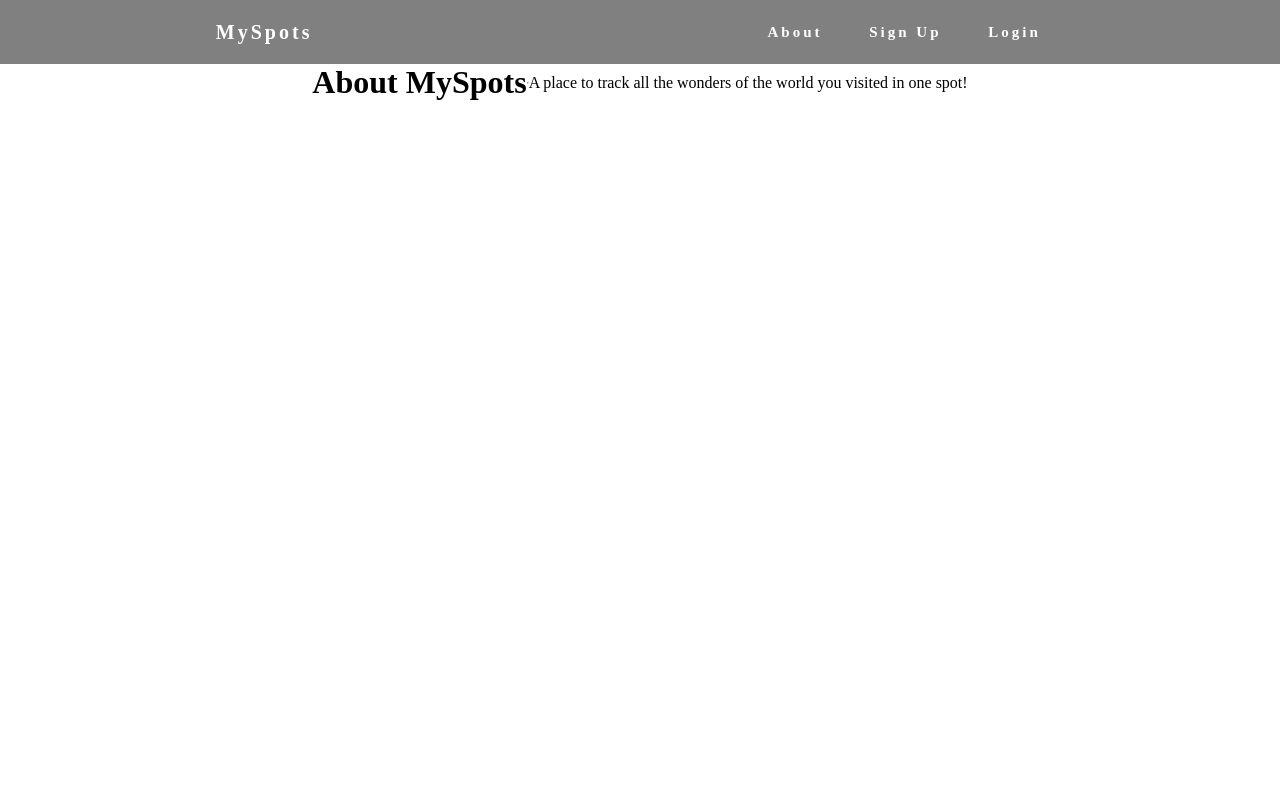
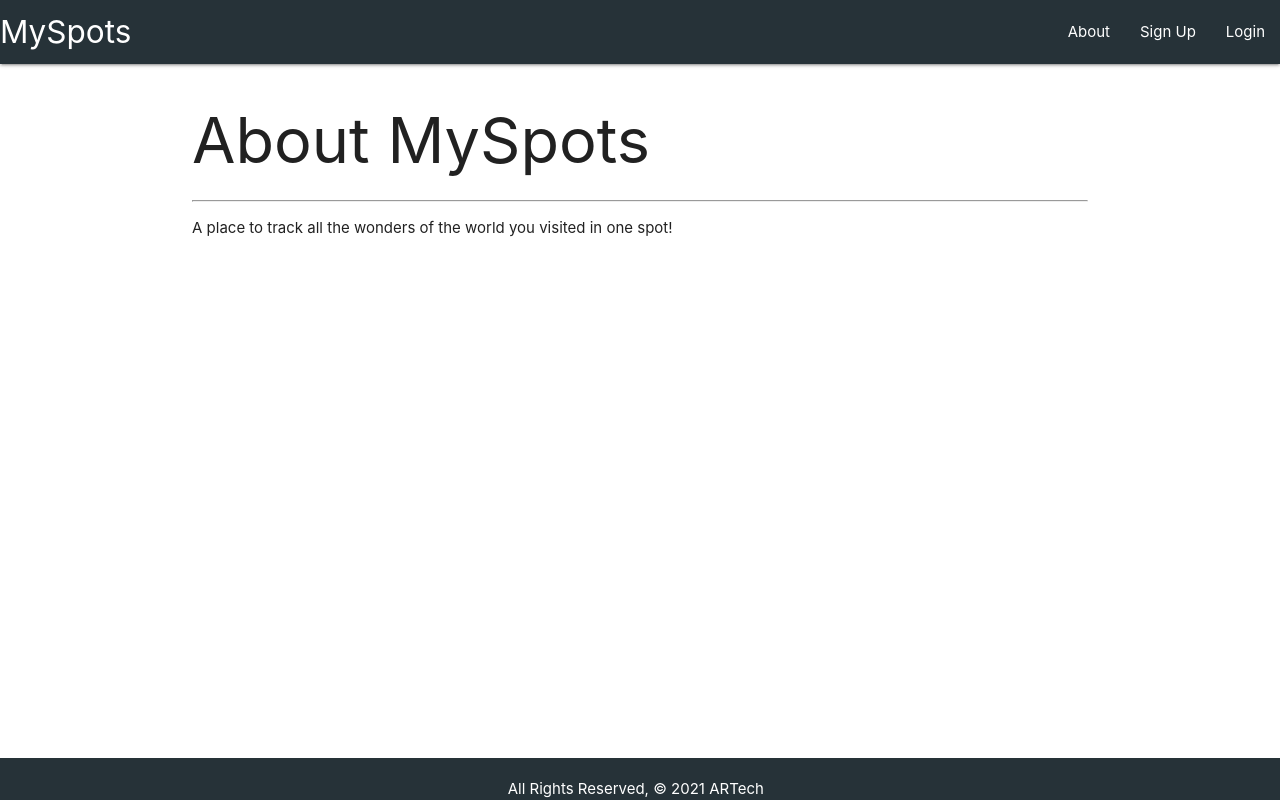
Before and after one commit to ifrah1/myspots, a Django app: page /about/ in a window 1280 px wide. Run offline with Django 3.2, Linux system fonts and the light colour scheme.

Commit message:
fixed nav bar

```diff
--- a/main_app/static/css/style.css
+++ b/main_app/static/css/style.css
@@ -1,165 +1,14 @@
-*{
-    margin: 0px;
-    padding: 0px;
-    box-sizing: border-box;
+body {
+    display: flex;
+    min-height: 100vh;
+    flex-direction: column;
 }
 
-body{
-    min-height: 100vh;
-}
-/* styling for main container */
-
-.container{
-    display: flex;
-    justify-content: center;
-    align-items: center;
+main {
+    flex: 1 0 auto;
 }
 
-/* styling for landing page */
-.landing{
-    margin-top: 60px;
-    display: flex;
-    flex-direction: column;
-    justify-content: center;
-    align-items: center;
+footer {
+    padding-top: 0;
+    text-align: center;
 }
-
-.button {
-    background-color: black;
-    border: none;
-    color: white;
-    padding: 15px 32px;
-    text-align: center;
-    text-decoration: none;
-    display: inline-block;
-    font-size: 16px;
-    margin: 4px 2px;
-    cursor: pointer;
-    border-radius: 8px;
-}
-
-.signup{
-    width: 150px;
-}
-
-/* Nav styling */
-nav{
-    display: flex;
-    justify-content: space-around;
-    align-items: center;
-    min-height: 8vh;
-    background-color: gray;
-    /* add font later */
-    z-index: 20;
-}
-
-.logo {
-    color: white;
-    letter-spacing: 3px;
-    font-size: 20px;
-    text-decoration: none;
-}
-
-.nav-links{
-    display: flex;
-    justify-content: space-around;
-    width: 25%;
-}
-
-.nav-links li{
-    list-style: none;
-}
-
-.nav-links a{
-    color: white;
-    text-decoration: none;
-    letter-spacing: 3px;
-    font-weight: bold;
-    font-size: 15px;
-
-}
-
-/* burger menu styling */
-.burger{
-    display: none;
-    cursor: pointer;
-}
-
-.burger div{
-    width: 25px;
-    height: 3px;
-    background-color: white;
-    margin: 5px;
-    transition: all 0.3s ease;
-}
-
-/* detail map style*/
-.detail-map div > div{
-    z-index: 1;
-}
-
-.map-all {
-    width: 100%;
-    height: 100%;
-    z-index: 1;
-}
-
-/* nav Mobile styling */
-@media screen and (max-width: 768px){
-    body{
-        overflow-x: hidden;
-    }
-
-    .nav-links{
-        position: absolute;
-        right: 0px;
-        height: 92vh;
-        top: 8vh;
-        background-color: gray;
-        display: flex;
-        flex-direction: column;
-        align-items: center;
-        /*shows nav full screen in mobile*/
-        width: 50%;
-        transform: translateX(100%);
-        transition: transform 0.5s ease-in;
-    }
-    .nav-links li{
-        opacity: 0;
-    }
-
-    .burger{
-        display: block;
-    }
-}
-
-.nav-active{
-    transform: translateX(0%);
-}
-
-/* animation for showing links in mobile nav */
-@keyframes navLinkFade{
-    from{
-        opacity: 0;
-        transform: translateX(50px);
-    }to{
-        opacity: 1;
-        transform: translateX(0px);
-    }
-}
-
-.toggle .line1{
-    transform: rotate(-45deg) translate(-5px, 6px);
-}
-.toggle .line2{
-    opacity: 0;
-}
-.toggle .line3{
-    transform: rotate(45deg) translate(-5px, -6px);
-}
-
-.sticky {
-    position: fixed;
-    top: 0;
-    width: 100%;
-}
--- a/main_app/templates/base.html
+++ b/main_app/templates/base.html
@@ -8,29 +8,52 @@
     <meta name="viewport" content="width=device-width, initial-scale=1.0">
     <meta http-equiv="X-UA-Compatible" content="ie=edge">
     <title>MySpots</title>
+    <!-- Compiled and minified CSS -->
+    <link rel="stylesheet" href="https://cdnjs.cloudflare.com/ajax/libs/materialize/1.0.0/css/materialize.min.css">
+    <link href="https://fonts.googleapis.com/icon?family=Material+Icons" rel="stylesheet">
+
 
     <!-- stylesheet link -->
     <link rel="stylesheet" type="text/css" href="{% static 'css/style.css' %}">
 
+    <!-- Compiled and minified JavaScript -->
+    <script src="https://cdnjs.cloudflare.com/ajax/libs/materialize/1.0.0/js/materialize.min.js"></script>
+
     <!-- nav script -->
-    <script defer src="{% static 'scripts/nav.js' %}"></script>
+    <!-- <script defer src="{% static 'scripts/nav.js' %}"></script> -->
 
 </head>
 
 <body>
-    <nav>
-        <div class="logo">
+    <header class="navbar-fixed">
+        <nav class=" blue-grey darken-4">
+            <div class="nav-wrapper">
                 {% if user.is_authenticated %}
-            <a class="logo" href="{% url 'index' %}">
-                <h4>MySpots</h4>
-            </a>
+                <a href="{% url 'index' %}" class="brand-logo">MySpots</a>
                 {% else %}
-            <a class="logo" href="{% url 'home' %}">
-                <h4>MySpots</h4>
-            </a>
+                <a href="{% url 'home' %}" class="brand-logo">MySpots</a>
+                {%endif%}
+
+                <a href="#" data-target="mobile-demo" class="sidenav-trigger"><i class="material-icons">menu</i></a>
+
+                <ul class="right hide-on-med-and-down">
+                    {% if user.is_authenticated %}
+                    <li><a href="{% url 'index' %}">View MySpots</a></li>
+                    <li><a href="{% url 'map' %}">Map View</a></li>
+                    <li><a href="{% url 'spots_create' %}">Add Spot</a></li>
+                    <li><a href="{% url 'about' %}">About</a></li>
+                    <li><a href="{% url 'logout' %}">Log Out</a></li>
+                    {% else %}
+                    <li><a href="{% url 'about' %}">About</a></li>
+                    <li><a href="{% url 'signup' %}">Sign Up</a></li>
+                    <li><a href="{% url 'login' %}">Login</a></li>
                     {% endif %}
+                </ul>
             </div>
-        <ul class="nav-links">
+        </nav>
+    </header>
+
+    <ul class="sidenav" id="mobile-demo">
         {% if user.is_authenticated %}
         <li><a href="{% url 'index' %}">View MySpots</a></li>
         <li><a href="{% url 'map' %}">Map View</a></li>
@@ -44,17 +67,23 @@
         {% endif %}
     </ul>
 
-        <div class="burger">
-            <div class="line1"></div>
-            <div class="line2"></div>
-            <div class="line3"></div>
-        </div>
-
-    </nav>
     <main class="container">
         {% block content %}
         {% endblock %}
     </main>
+
+    <footer class="page-footer  blue-grey darken-4">
+        <div class="center">All Rights Reserved, &copy; 2021 ARTech &nbsp;</div>
+    </footer>
+
+    <script>
+        console.log('test')
+        document.addEventListener('DOMContentLoaded', function () {
+            var elems = document.querySelectorAll('.sidenav');
+            var instances = M.Sidenav.init(elems, {});
+        });
+
+    </script>
 </body>
 
 </html>
```
Also changed, not shown: main_app/static/css/style-old.css (added, +165 -0 lines). Lines whose indentation alone changed are shown as unchanged.
